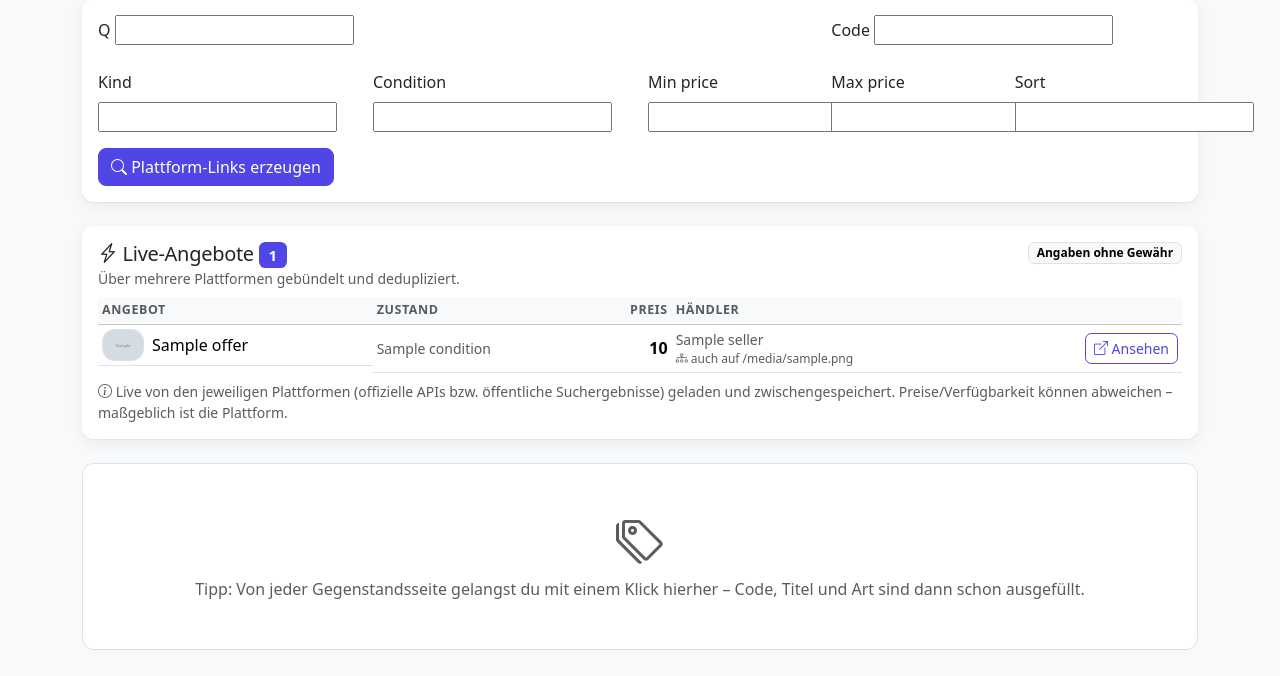
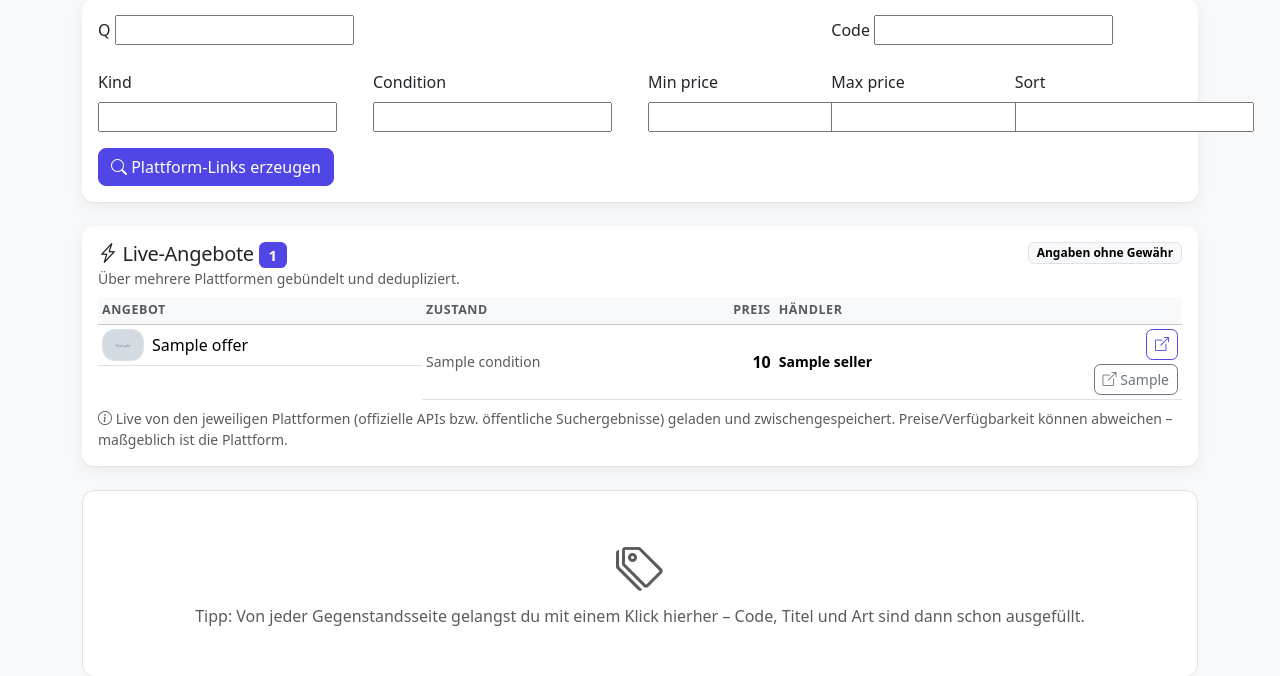
Before and after one commit to Wolfenord/Collection_Management_System, a Django app: template templates/collections/price_search.html in a window 1280 px wide. Shown: the part 259-935 px from the top of the page. Run offline with Django 5.2, Linux system fonts and the light colour scheme; the template is opened without the code that fills it: most values are stand-ins (such as "Sample title", 1, 10 or a date in 2020); grey boxes marked "Sample" are stand-in pictures; form fields are guessed from the names that the template uses; some libraries are stand-ins or nearby versions.

Commit message:
Added AbeBooks and ZVAB offer integration with deduplication, enhanced structured offer parsing, and updated UI to display consolidated live book offers across multiple platforms.

```diff
--- a/templates/collections/price_search.html
+++ b/templates/collections/price_search.html
@@ -82,19 +82,21 @@
                     <td class="text-muted small">{{ offer.condition|default:"—" }}</td>
                     <td class="text-end text-nowrap fw-semibold">{{ offer.price_display|default:"—" }}</td>
                     <td class="small">
-                        <span class="fw-semibold">{{ offer.platform }}</span>
-                        {% if offer.seller %}<div class="text-muted">{{ offer.seller }}</div>{% endif %}
-                        {% if offer.also_on %}
-                        <div class="text-muted" style="font-size:.75rem">
-                            <i class="bi bi-diagram-3"></i> {% trans "auch auf" %} {{ offer.also_on|join:", " }}
-                        </div>
-                        {% endif %}
+                        {% if offer.seller %}<span class="fw-semibold">{{ offer.seller }}</span>{% else %}<span class="fw-semibold">{{ offer.platform }}</span>{% endif %}
                     </td>
                     <td class="text-end">
-                        <a href="{{ offer.url }}" target="_blank" rel="noopener noreferrer nofollow"
-                           class="btn btn-sm btn-outline-primary text-nowrap">
-                            <i class="bi bi-box-arrow-up-right"></i> {% trans "Ansehen" %}
-                        </a>
+                        <div class="d-inline-flex flex-column align-items-end gap-1">
+                            <a href="{{ offer.url }}" target="_blank" rel="noopener noreferrer nofollow"
+                               class="btn btn-sm btn-outline-primary text-nowrap">
+                                <i class="bi bi-box-arrow-up-right"></i> {{ offer.platform }}
+                            </a>
+                            {% for src in offer.also_on %}
+                            <a href="{{ src.1 }}" target="_blank" rel="noopener noreferrer nofollow"
+                               class="btn btn-sm btn-outline-secondary text-nowrap">
+                                <i class="bi bi-box-arrow-up-right"></i> {{ src.0 }}
+                            </a>
+                            {% endfor %}
+                        </div>
                     </td>
                 </tr>
                 {% endfor %}
```
Also changed, not shown: Collection_Management_System/offer_providers.py (+9 -5 lines), Collection_Management_System/tests.py (+5 -3 lines).
